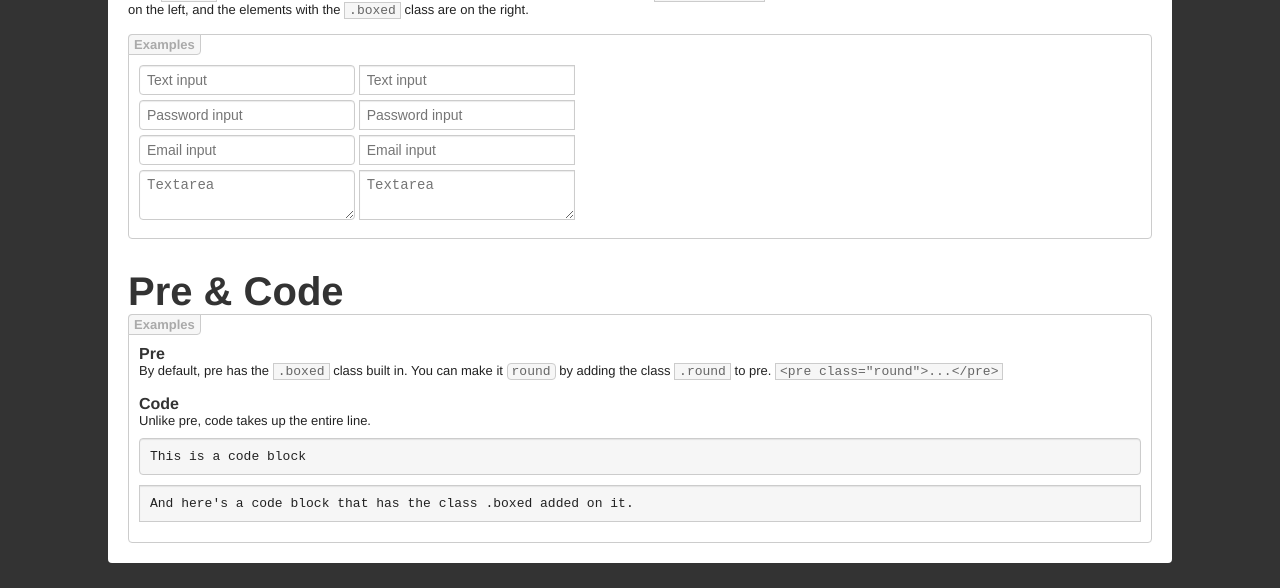
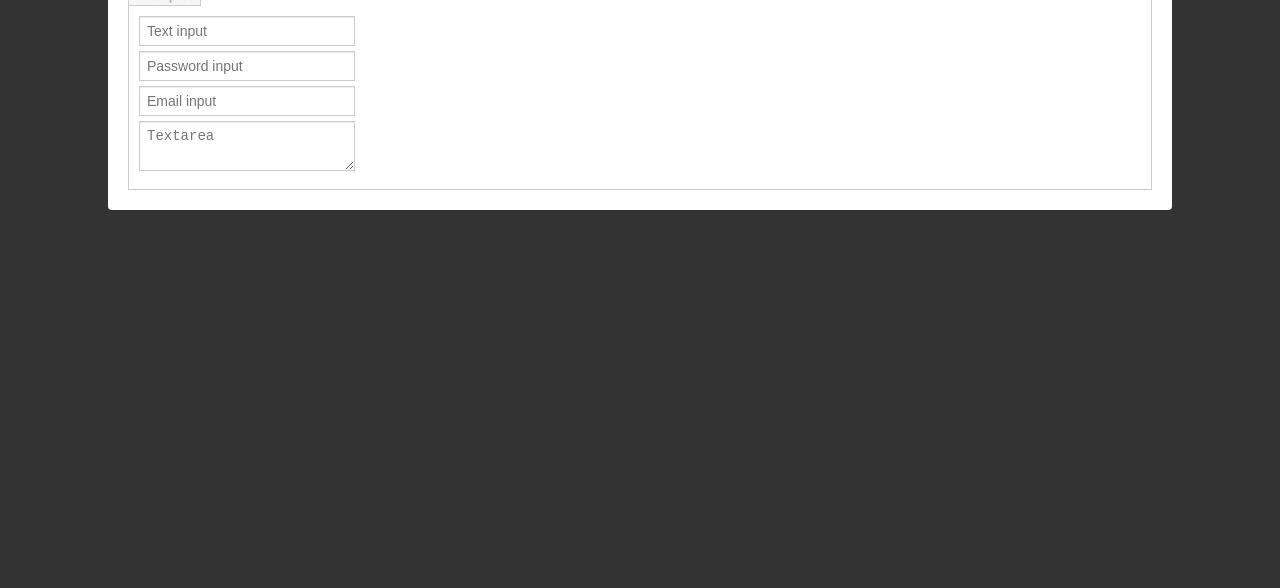
Before and after one commit to lukevers/focus, a plain HTML site: page index.html in a window 1280 px wide. Shown: the part 555-1143 px from the top of the page. After the commit the page ends 800 px from the top, so only its background shows below. Drawn offline with Linux system fonts and the light colour scheme.

Commit message:
Going back to basics and deciding what's important.

```diff
--- a/focus.css
+++ b/focus.css
@@ -50,57 +50,36 @@ h6 {
 
 /*
 ==============================
-     PRE/CODE/BLOCKQUOTE
+          TABLES
 ==============================
 */
 
-pre {
-	display: inline-block;
-	background-color: #F6F6F6;
+table {
 	border: 1px solid #CCC;
-	color: #666;
-	padding: 0px 4px;
-	margin: 0;
-	font-family: monospace;
+	border-collapse: collapse;
 }
 
-code {
-	margin: 10px 0px;
-	display: block;
-	background-color: #F6F6F6;
-	border: 1px solid #CCC;
+th {
 	padding: 10px;
-	-webkit-box-shadow: inset 0 1px 1px rgba(0, 0, 0, .08);
-	-moz-box-shadow: inset 0 1px 1px rgba(0, 0, 0, .08);
-	box-shadow: inset 0 1px 1px rgba(0, 0, 0, .08);
-	-webkit-border-radius: 4px;
-	-moz-border-radius: 4px;
-	border-radius: 4px;
-	font-family: monospace;
+	background-color: #FFF;
+
 }
 
-blockquote {
-	border-left: 5px solid #DDD;
-	padding-left: 5px;
-	margin: 5px 0px 0px 5px;
+td {
+	padding: 10px;
+	border: 1px solid #CCC;
 }
 
-/*
-==============================
-           BOXED
-==============================
-*/
-
-.boxed {
-	-webkit-border-radius: 0px !important;
-	-moz-border-radius: 0px !important;
-	border-radius: 0px !important;
+tr {
+	background-color: #F9F9F9;
 }
 
-.round {
-	-webkit-border-radius: 4px;
-	-moz-border-radius: 4px;
-	border-radius: 4px;
+tr:hover {
+	background-color: #EEE !important;
+}
+
+tr:nth-child(odd) {
+	background-color: #F6F6F6;
 }
 
 /*
@@ -119,12 +98,6 @@ blockquote {
 	padding: 2px 5px;
 	color: #AAA;
 	font-weight: 900;
-	-webkit-border-top-left-radius: 4px;
-	-webkit-border-bottom-right-radius: 4px;
-	-moz-border-radius-topleft: 4px;
-	-moz-border-radius-bottomright: 4px;
-	border-top-left-radius: 4px;
-	border-bottom-right-radius: 4px;
 }
 
 .example {
@@ -133,9 +106,7 @@ blockquote {
 	border: 1px solid #CCC;
 	padding: 10px;
 	padding-top: 30px;
-	-webkit-border-radius: 4px;
-	-moz-border-radius: 4px;
-	border-radius: 4px;
+
 }
 
 /*
@@ -174,9 +145,6 @@ input[type="color"] {
 	-moz-transition: border linear .2s, box-shadow linear .2s;
 	-o-transition: border linear .2s, box-shadow linear .2s;
 	transition: border linear .2s, box-shadow linear .2s;
-	-webkit-border-radius: 4px;
-	-moz-border-radius: 4px;
-	border-radius: 4px;
 }
 
 textarea:focus,
@@ -200,9 +168,3 @@ input[type="color"]:focus {
 	-moz-box-shadow: inset 0 1px 1px rgba(0,0,0,.075), 0 0 8px rgba(84,169,234,.4);
 	box-shadow: inset 0 1px 1px rgba(0,0,0,.075), 0 0 8px rgba(84,169,234,.4);
 }
-
-/*
-==============================
-          BUTTONS
-==============================
-*/
--- a/index.html
+++ b/index.html
@@ -12,8 +12,7 @@
         <br/><br/><br/>
 
     	<h2>Headers</h2>
-        All of the main headers are included.
-        <br/><br/>
+        <br/>
         <div class="example">
             <h1>h1</h1>
             <h2>h2</h2>
@@ -25,25 +24,14 @@
         <br/><br/>
 
         <h2>HTML5 Forms</h2>
-        If the <pre>.boxed</pre> class is added to any form element, or any element at all, it will remove the <pre>border-radius</pre> on the elements.  In the examples below, the defualt elements are on the left, and the elements with the <pre>.boxed</pre> class are on the right.
-        <br/><br/>
+        <br/>
         <div class="example">
-        	<input type="text" placeholder="Text input"/> <input type="text" class="boxed" placeholder="Text input"/><br/>
-            <input type="password" placeholder="Password input"/> <input type="password" class="boxed" placeholder="Password input"/><br/>
-            <input type="email" placeholder="Email input"/> <input type="email" class="boxed" placeholder="Email input"/><br/>
-            <textarea placeholder="Textarea"></textarea> <textarea placeholder="Textarea" class="boxed"></textarea>
+        	<input type="text" placeholder="Text input"/><br/>
+            <input type="password" placeholder="Password input"/><br/>
+            <input type="email" placeholder="Email input"/><br/>
+            <textarea placeholder="Textarea"></textarea>
         </div>
-        <br/><br/>
-        <h2>Pre & Code</h2>
-        <div class="example">
-        <h6>Pre</h6>
-        By default, pre has the <pre>.boxed</pre> class built in. You can make it <pre class="round">round</pre> by adding the class <pre>.round</pre> to pre. <pre>&lt;pre class="round"&gt;...&lt;/pre&gt;</pre>
-        <br/><br/>
-        <h6>Code</h6>
-        Unlike pre, code takes up the entire line.
-        <code>This is a code block</code>
-        <code class="boxed">And here's a code block that has the class .boxed added on it.</code>
-        </div>
+
     </div>
 </body>
 </html>
```
